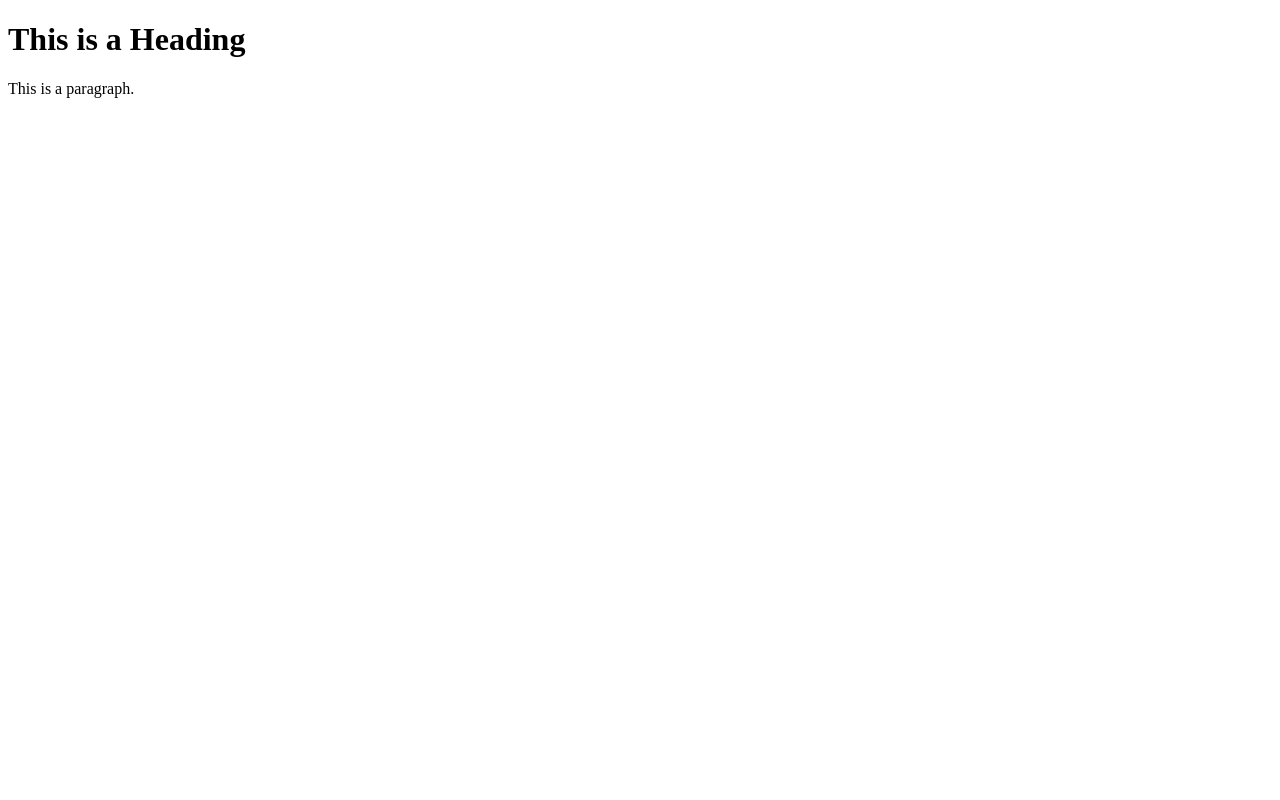
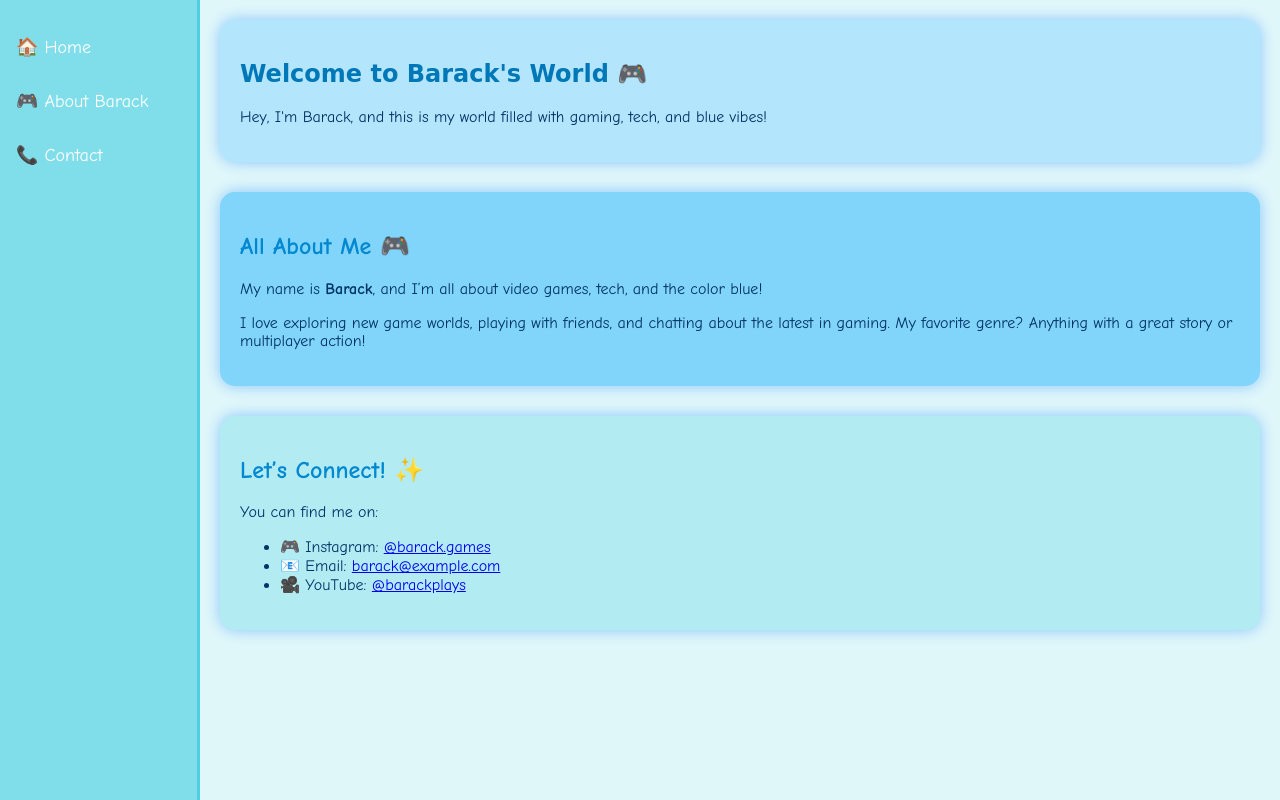
Before and after one commit to barackbutt2023-creator/BMHS, a plain HTML site: page index.html in a window 1280 px wide. Drawn offline with Linux system fonts and the light colour scheme.

Commit message:
Update index.html

```diff
--- a/index.html
+++ b/index.html
@@ -1,12 +1,119 @@
 <!DOCTYPE html>
-<html>
+<html lang="en">
 <head>
-<title>Page Title</title>
+  <title>Welcome to Barack's World 🎮</title>
+  <meta charset="utf-8">
+  <meta name="viewport" content="width=device-width, initial-scale=1">
+  <style>
+    * {
+      box-sizing: border-box;
+    }
+
+    body {
+      margin: 0;
+      font-family: 'Comic Sans MS', cursive, sans-serif;
+      background: #e0f7fa;
+      color: #003366;
+    }
+
+    /* Side navigation */
+    .sidenav {
+      height: 100%;
+      width: 200px;
+      position: fixed;
+      z-index: 1;
+      top: 0;
+      left: 0;
+      background-color: #80deea;
+      overflow-x: hidden;
+      padding-top: 20px;
+      border-right: 3px solid #4dd0e1;
+    }
+
+    .sidenav a {
+      padding: 16px;
+      text-decoration: none;
+      font-size: 18px;
+      color: white;
+      display: block;
+      transition: 0.3s;
+    }
+
+    .sidenav a:hover {
+      background-color: #b2ebf2;
+      color: #0288d1;
+    }
+
+    /* Content */
+    .content {
+      margin-left: 200px;
+      padding: 20px;
+    }
+
+    section {
+      padding: 20px;
+      margin-bottom: 30px;
+      border-radius: 15px;
+      background-color: #e0f7fa;
+      box-shadow: 0 0 15px rgba(0, 123, 255, 0.4);
+    }
+
+    h2 {
+      color: #0288d1;
+    }
+
+    h1 {
+      color: #0077b6;
+      font-family: 'Lucida Handwriting', cursive;
+    }
+
+    #home {
+      background-color: #b3e5fc;
+    }
+
+    #about {
+      background-color: #81d4fa;
+    }
+
+    #contact {
+      background-color: #b2ebf2;
+    }
+
+    .emoji {
+      font-size: 24px;
+    }
+  </style>
 </head>
 <body>
 
-<h1>This is a Heading</h1>
-<p>This is a paragraph.</p>
+<div class="sidenav">
+  <a href="#home">🏠 Home</a>
+  <a href="#about">🎮 About Barack</a>
+  <a href="#contact">📞 Contact</a>
+</div>
+
+<div class="content">
+  <section id="home">
+    <h1>Welcome to Barack's World 🎮</h1>
+    <p>Hey, I'm Barack, and this is my world filled with gaming, tech, and blue vibes!</p>
+  </section>
+
+  <section id="about">
+    <h2>All About Me 🎮</h2>
+    <p>My name is <strong>Barack</strong>, and I’m all about video games, tech, and the color blue!</p>
+    <p>I love exploring new game worlds, playing with friends, and chatting about the latest in gaming. My favorite genre? Anything with a great story or multiplayer action!</p>
+  </section>
+
+  <section id="contact">
+    <h2>Let’s Connect! ✨</h2>
+    <p>You can find me on:</p>
+    <ul>
+      <li>🎮 Instagram: <a href="#">@barack.games</a></li>
+      <li>📧 Email: <a href="mailto:barack@example.com">barack@example.com</a></li>
+      <li>🎥 YouTube: <a href="#">@barackplays</a></li>
+    </ul>
+  </section>
+</div>
 
 </body>
 </html>
```
